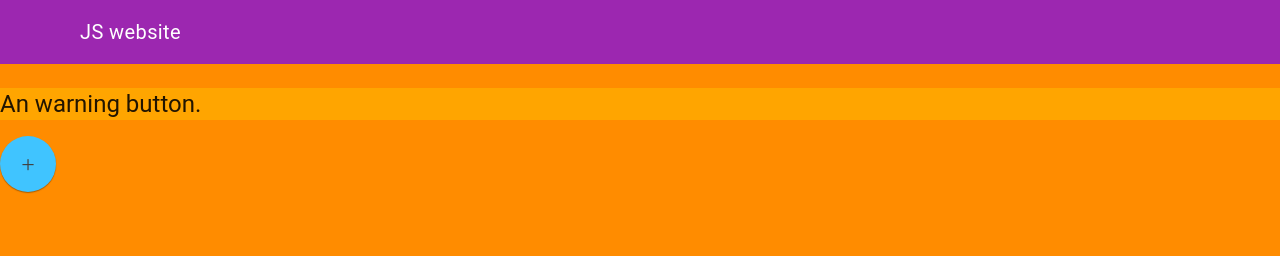
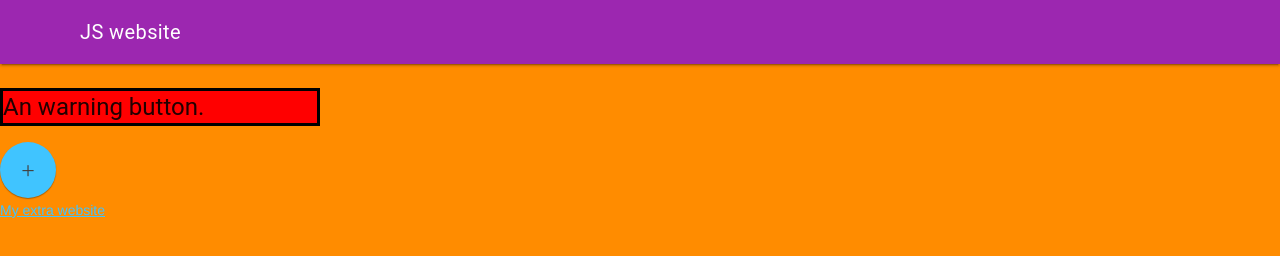
Before and after one commit to Evgeny-Vovk/ICS2O-Unit1-07-HTML, a plain HTML site: page index.html in a window 1280 px wide. Drawn offline with nearby package versions, Linux system fonts and the light colour scheme.

Commit message:
ending index.html

```diff
--- a/css/styles.css
+++ b/css/styles.css
@@ -8,5 +8,7 @@ body {
 }
 
 h4 {
-  background-color: orange;
+  background-color: red;
+  margin-right: 40em;
+  border: 3px solid black;
 }
--- a/index.html
+++ b/index.html
@@ -26,12 +26,12 @@
           <span class = "mdl-layout-title">JS website</span>
         </div>
       </header>
-    </div>
     <div>
       <h4>An warning button.</h4>
       <button class="mdl-button mdl-js-button mdl-button--fab mdl-js-ripple-effect mdl-button--colored" onclick="buttonclicked()">
         <i class="material-icons">+</i>
       </button>
+      <a href="./extra-index.html"><p>My extra website</p></a>
     </div>
   </body>
 </html>
```
Also changed, not shown: extra-index.html (added).
